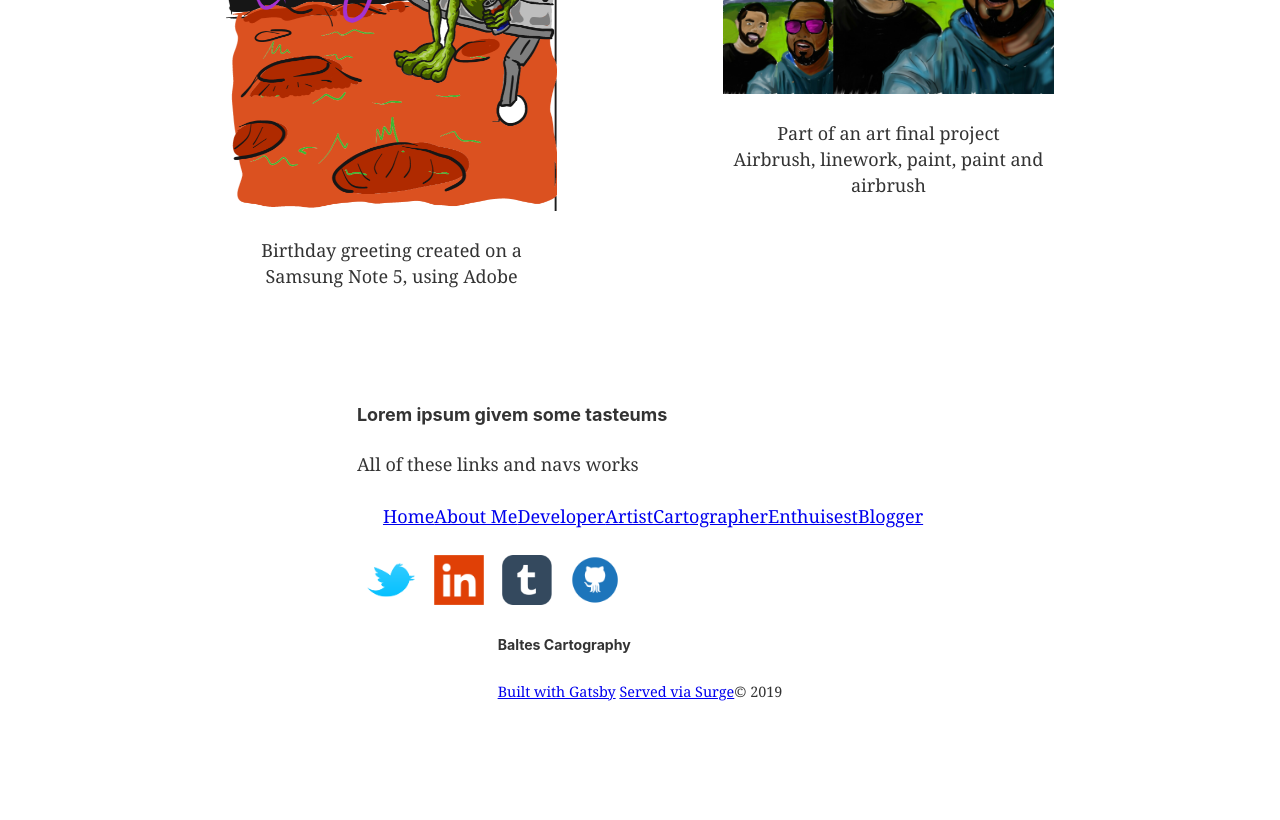
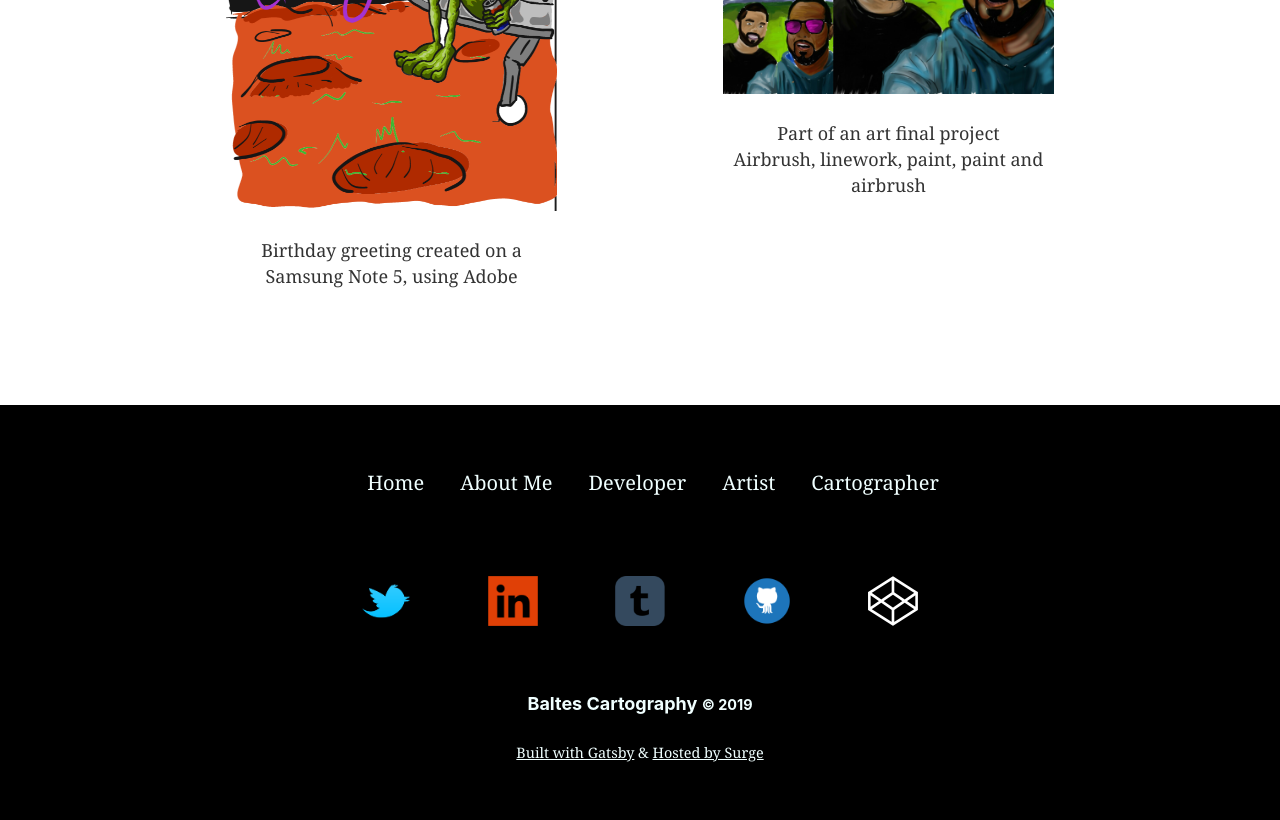
Before and after one commit to Retrojb/refactored-garbanzo, a Gatsby site: page /artist in a window 1280 px wide. Shown: the part 3403-4223 px from the top of the page. Before the commit the page ends 4108 px from the top, so only its background shows below. Built offline with nearby package versions, Linux system fonts and the light colour scheme; Gatsby itself is replaced by a stand-in of ours.

Commit message:
footer v1

```diff
--- a/src/components/copy-right.js
+++ b/src/components/copy-right.js
@@ -2,13 +2,15 @@
 import container from "../style/container.module.css"
 
 const CopyRight = () => (
-    <span className={container.copy_right}>
-        <h6>Baltes Cartography</h6>
+    <span  className={container.copy_right}>
+        <h6 style={{fontSize:`18px`}}>Baltes Cartography <small>© {new Date().getFullYear()}</small></h6>
         <small>
+
+            <div>
             <a href="https://www.gatsbyjs.org">Built with Gatsby</a>
-            {` `}
-            < a href="https.surge.sh">Served via Surge</a>
-            © {new Date().getFullYear()}
+            {` `}{` & `}{` `}
+            < a href="https.surge.sh">Hosted by Surge</a>
+            </div>
         </small>
     </span>
 )
--- a/src/components/footer.js
+++ b/src/components/footer.js
@@ -1,5 +1,4 @@
 import React from 'react';
-import { Link } from "gatsby"// import PropTypes from "prop-types"
 import container from "../style/container.module.css"
 import Navigation from './navigation';
 import SocialMedia from './social-media';
@@ -8,15 +7,18 @@
 
 
     <footer className={container.footer_main_container}>
-        <span className={container.footer_group}>
-            <h4>Lorem ipsum givem some tasteums</h4>
-            <p>All of these links and navs works</p>
-            <Navigation></Navigation>
+        <div style={{width:`auto`, padding:`1rem`}}>
+            <div style={{textAlign:`center`, marginTop:`.6rem`}}>
+                <Navigation></Navigation>
+            </div>
+            <div style={{ marginTop:`.6rem`}}>
+                <SocialMedia></SocialMedia>
+            </div>
+            <div style={{margin:`2rem 0 2rem 0`}}>
+                <CopyRight></CopyRight>
+            </div>
+        </div>
 
-            <SocialMedia></SocialMedia>
-        </span>
-
-            <CopyRight></CopyRight>
     </footer>
 )
 
--- a/src/components/navigation.js
+++ b/src/components/navigation.js
@@ -3,17 +3,18 @@
 import container from "../style/container.module.css"
 const Navigation = () => (
 <div>
-    <input className="nav_btn" type="checkbox" hidden />
-        <ul className={container.nav_links}>
-            <Link to="/" className={container.buttons}>Home</Link>
-            <Link to="/aboutme" className={container.buttons}>About Me</Link>
-            <Link to="/developer" className={container.buttons}>Developer</Link>
-            <Link to="/artist" className={container.buttons}>Artist</Link>
-            <Link to="/cartographer" className={container.buttons}>Cartographer</Link>
-            <Link to="/blogpage" className={container.buttons}>Enthuisest</Link>
-            <Link to="/blogpage" className={container.buttons}>Blogger</Link>
+        <ul style={{padding:`2rem 0 1rem 0`}}>
+            <Link to="/" className={container.footer_links}>Home</Link>
+            <Link to="/aboutme" className={container.footer_links}>About Me</Link>
+            <Link to="/developer" className={container.footer_links}>Developer</Link>
+            <Link to="/artist" className={container.footer_links}>Artist</Link>
+            <Link to="/cartographer" className={container.footer_links}>Cartographer</Link>
         </ul>
 </div>
 )
 
 export default Navigation
+
+// @TODO Add theses links in after to generate pages
+{/* <Link to="/blogpage" className={container.footer_links}>Enthuisest</Link>
+<Link to="/blogpage" className={container.footer_links}>Blogger</Link>  */}
--- a/src/components/social-media.js
+++ b/src/components/social-media.js
@@ -1,7 +1,6 @@
 import React from 'react'
 import container from "../style/container.module.css"
 import style from "../style/style.module.css"
-
 import linkedIn from "../images/social-media/linkedin.png"
 import codePen from "../images/social-media/codepen.png"
 import twitter from "../images/social-media/Twitter_bird_icon.png"
@@ -13,19 +12,19 @@
 
     return (
         <span className={container.social_container}>
-            <a href="https://twitter.com/JohnBaltes6" target="_blank" >
+            <a href="https://twitter.com/JohnBaltes6" target="_blank"  rel="noopener noreferrer">
                 <img src={twitter}  className={style.social_logo}  alt="John Baltes Twitter link" />
             </a>
-            <a href="https://Linkedin.com/in/john-baltes" target="_blank" >
+            <a href="https://Linkedin.com/in/john-baltes" target="_blank" rel="noopener noreferrer">
                 <img src={linkedIn} className={style.social_logo} alt="John Baltes LinkedIn" />
             </a>
-            <a href="https://retrojb.tumblr.com/" target="_blank">
+            <a href="https://retrojb.tumblr.com/" target="_blank" rel="noopener noreferrer">
                 <img src={tumblr} className={style.social_logo} alt="John Baltes tumbler link"/>
             </a>
-            <a href="https://github.com/Retrojb" target="_blank">
+            <a href="https://github.com/Retrojb" target="_blank" rel="noopener noreferrer">
                 <img src={github} className={style.social_logo} alt="John Baltes github link" />
             </a>
-            <a href="https://codepen.io/Retrojb/" target="_blank">
+            <a href="https://codepen.io/Retrojb/" target="_blank" rel="noopener noreferrer">
                 <img src={codePen} className={style.social_logo} alt="John Baltes code pen link" />
             </a>
         </span>
--- a/src/style/container.module.css
+++ b/src/style/container.module.css
@@ -6,6 +6,26 @@
     display: flex;
     flex-direction: row;
     justify-content: flex-start;
+}
+
+/* Links */
+.footer_links {
+    color: azure;
+    padding:1rem;
+    font-size: 20px;
+    width: auto;
+    height: auto;
+    text-decoration: none;
+}
+.footer_links:visited{
+    color: azure;
+}
+.footer_links:hover {
+    cursor: pointer;
+}
+
+.footer_links:active {
+  cursor: progress;
 }
 
 /* @media all and(max-width: 800px){
@@ -81,24 +101,46 @@
 }
 
 /* Footer containers: social media & copy right  */
+.footer_main_container{
+    height: auto;
+    display: flex;
+    flex-direction: column;
+    align-items: center;
+    background-color: black;
+    color: azure;
+}
+
 .social_container {
     display: flex;
     flex-direction: row;
-    width:60%;
+    width:auto;
     justify-content: space-around;
+    padding-top: 2rem;
 }
 
 .copy_right {
     display: flex;
     flex-direction: column;
+    align-items: center;
+    color: azure;
 }
 
-.footer_main_container{
-    height: 300px;
-    display: flex;
-    flex-direction: column;
-    align-items: center;
+.copy_right a {
+    color: azure;
 }
+
+.copy_right a:hover {
+    text-decoration: none;
+    color: azure;
+    transform: scale(1.6);
+    background-color: none;
+}
+
+.copy_right a:visited {
+    text-decoration: none;
+}
+
+
 /* End of Footer  */
 
 /* Info card  */
```
